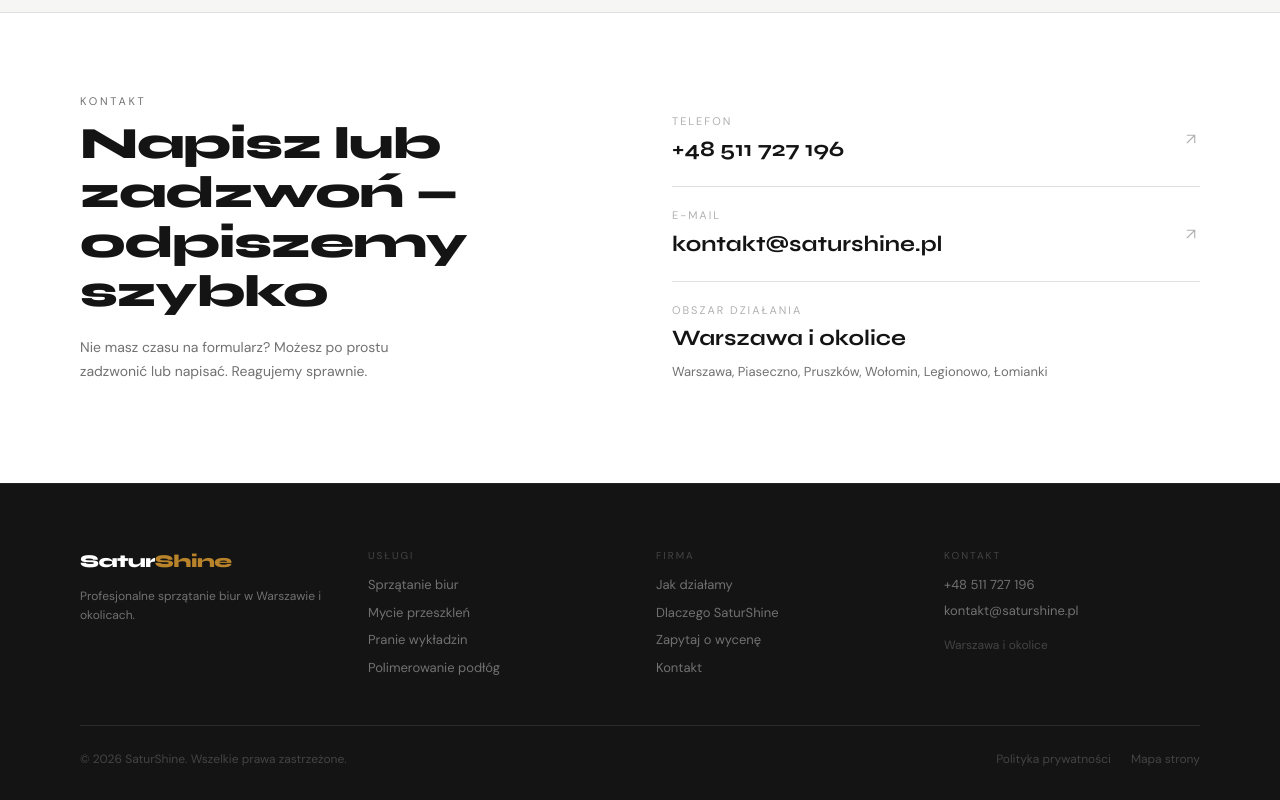
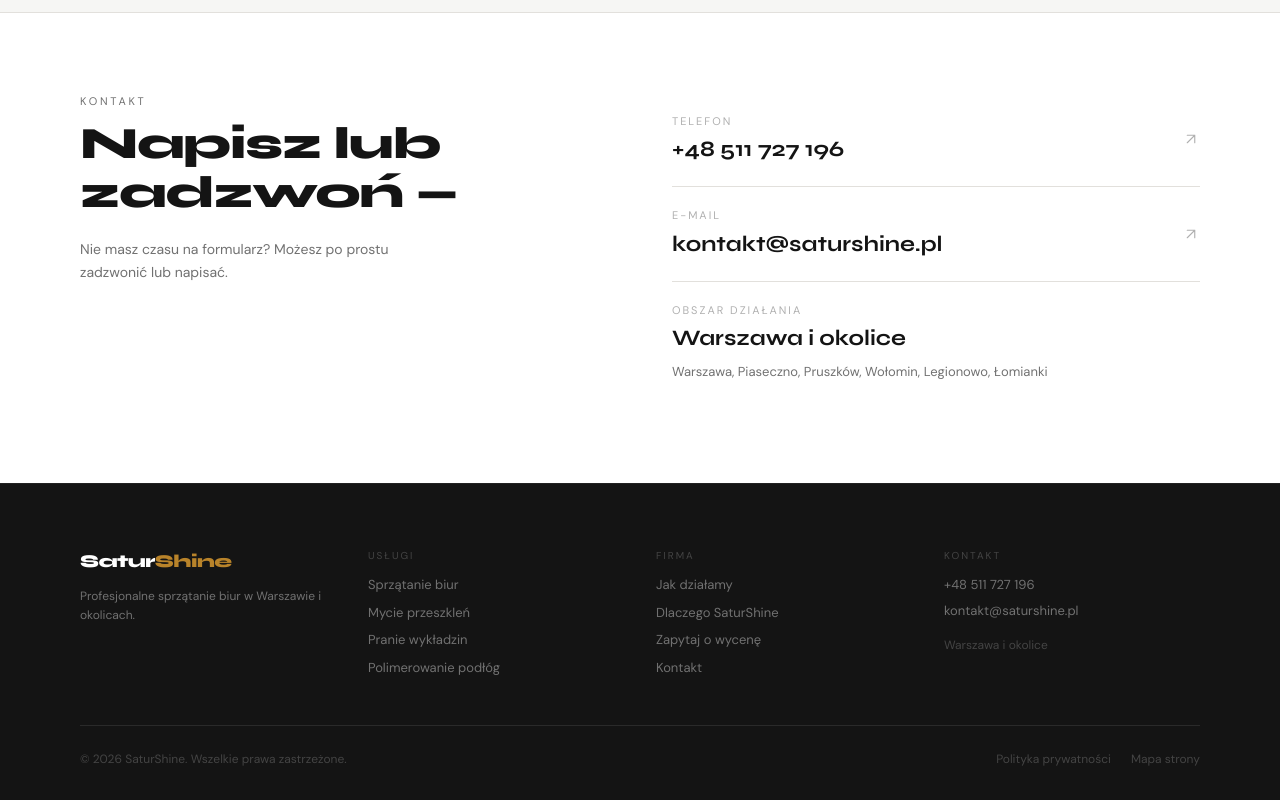
Before and after one commit to RobertSOB92/saturshine_strona, a React (Vite) app: page / in a window 1280 px wide. Shown: the part 5568-6368 px from the top of the page. Built offline with nearby package versions, Linux system fonts and the light colour scheme.

Commit message:
Update ContactInfo copy

```diff
--- a/src/components/ContactInfo.tsx
+++ b/src/components/ContactInfo.tsx
@@ -38,10 +38,10 @@ export default function ContactInfo() {
               letterSpacing: '-0.025em', color: '#141414',
               lineHeight: 1.1, margin: '0 0 20px',
             }}>
-              Napisz lub zadzwoń —<br />odpiszemy szybko
+              Napisz lub zadzwoń —<br />
             </h2>
             <p style={{ fontFamily: 'DM Sans, sans-serif', fontSize: 14, color: '#717171', lineHeight: 1.7, maxWidth: 340 }}>
-              Nie masz czasu na formularz? Możesz po prostu zadzwonić lub napisać. Reagujemy sprawnie.
+              Nie masz czasu na formularz? Możesz po prostu zadzwonić lub napisać.
             </p>
           </div>
 
@@ -66,7 +66,7 @@ export default function ContactInfo() {
                 <span style={{ fontFamily: 'Syne, sans-serif', fontWeight: 700, fontSize: 22, color: '#141414' }}>{SITE_CONFIG.phone}</span>
               </div>
               <svg width="18" height="18" viewBox="0 0 24 24" fill="none" aria-hidden="true" style={{ color: '#B0B0B0' }}>
-                <path d="M7 17L17 7M17 7H7M17 7v10" stroke="currentColor" strokeWidth="1.5" strokeLinecap="round" strokeLinejoin="round"/>
+                <path d="M7 17L17 7M17 7H7M17 7v10" stroke="currentColor" strokeWidth="1.5" strokeLinecap="round" strokeLinejoin="round" />
               </svg>
             </a>
 
@@ -89,7 +89,7 @@ export default function ContactInfo() {
                 <span style={{ fontFamily: 'Syne, sans-serif', fontWeight: 700, fontSize: 22, color: '#141414' }}>{SITE_CONFIG.email}</span>
               </div>
               <svg width="18" height="18" viewBox="0 0 24 24" fill="none" aria-hidden="true" style={{ color: '#B0B0B0' }}>
-                <path d="M7 17L17 7M17 7H7M17 7v10" stroke="currentColor" strokeWidth="1.5" strokeLinecap="round" strokeLinejoin="round"/>
+                <path d="M7 17L17 7M17 7H7M17 7v10" stroke="currentColor" strokeWidth="1.5" strokeLinecap="round" strokeLinejoin="round" />
               </svg>
             </a>
 
```
